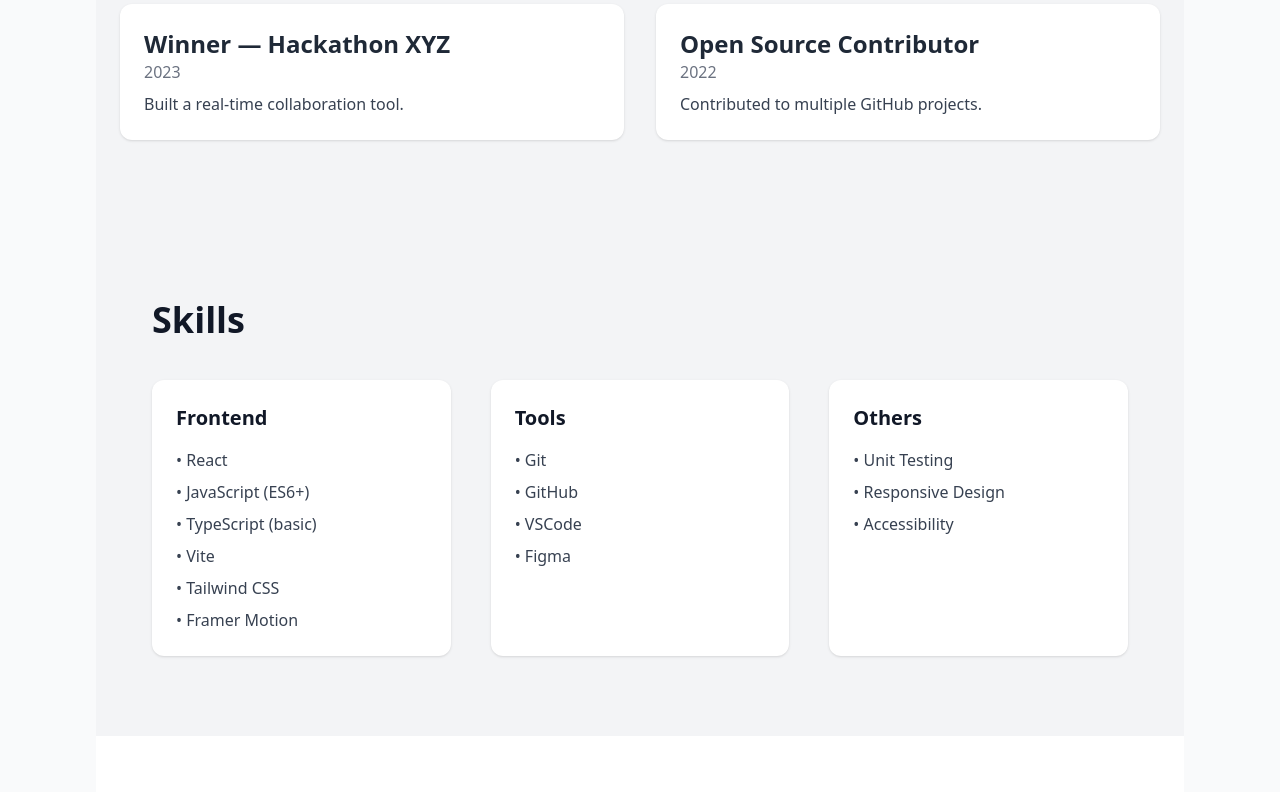
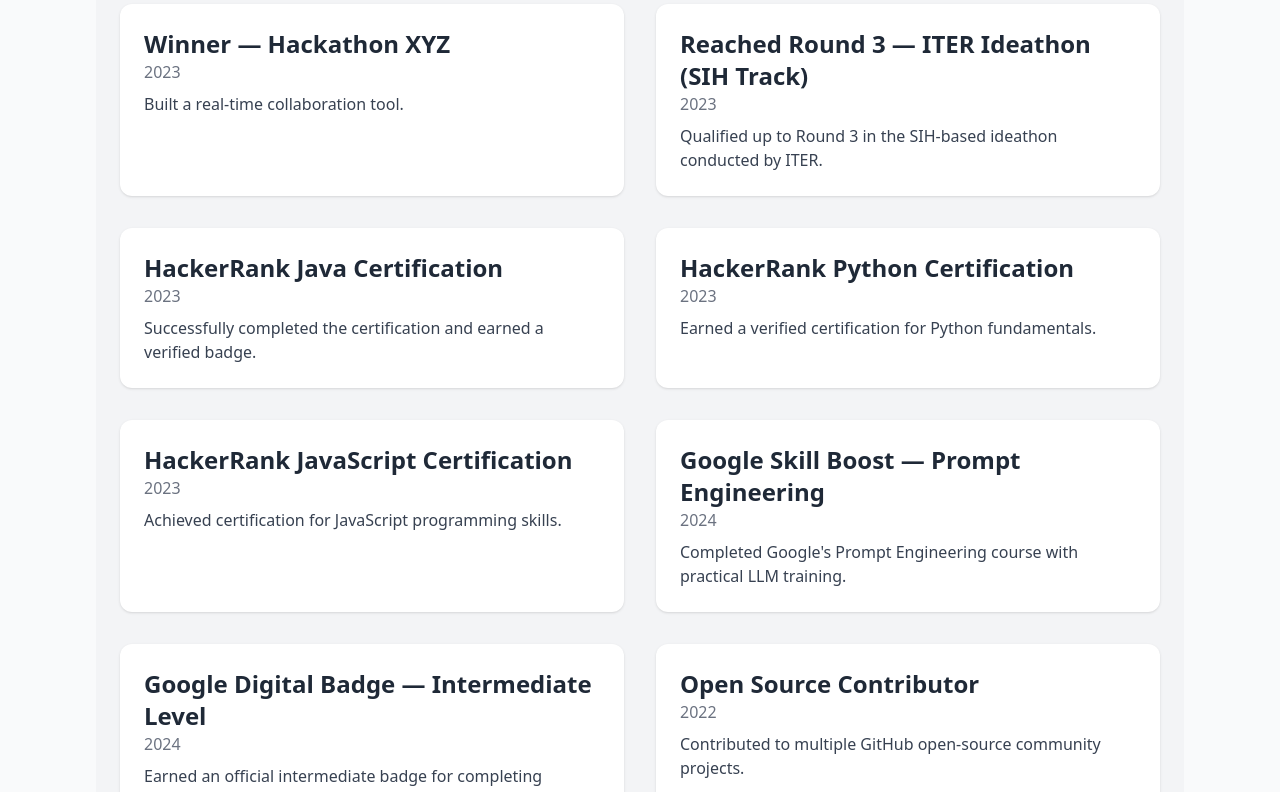
Before and after one commit to zennintoji29-create/PROT2nd, a React (Vite) app in the folder port2-main/port2-main/: page / in a window 1280 px wide. Shown: the part 1780-2572 px from the top of the page. Built offline with nearby package versions, Linux system fonts and the light colour scheme.

Commit message:
Update achievements.js

```diff
--- a/port2-main/port2-main/src/data/achievements.js
+++ b/port2-main/port2-main/src/data/achievements.js
@@ -2,15 +2,59 @@
   {
     id: 1,
     year: 2023,
+    icon: "🏆",
     title: "Winner — Hackathon XYZ",
     description: "Built a real-time collaboration tool."
   },
   {
     id: 2,
+    year: 2023,
+    icon: "🚀",
+    title: "Reached Round 3 — ITER Ideathon (SIH Track)",
+    description: "Qualified up to Round 3 in the SIH-based ideathon conducted by ITER."
+  },
+  {
+    id: 3,
+    year: 2023,
+    icon: "🎓",
+    title: "HackerRank Java Certification",
+    description: "Successfully completed the certification and earned a verified badge."
+  },
+  {
+    id: 4,
+    year: 2023,
+    icon: "🎓",
+    title: "HackerRank Python Certification",
+    description: "Earned a verified certification for Python fundamentals."
+  },
+  {
+    id: 5,
+    year: 2023,
+    icon: "🎓",
+    title: "HackerRank JavaScript Certification",
+    description: "Achieved certification for JavaScript programming skills."
+  },
+  {
+    id: 6,
+    year: 2024,
+    icon: "🤖",
+    title: "Google Skill Boost — Prompt Engineering",
+    description: "Completed Google's Prompt Engineering course with practical LLM training."
+  },
+  {
+    id: 7,
+    year: 2024,
+    icon: "🔰",
+    title: "Google Digital Badge — Intermediate Level",
+    description: "Earned an official intermediate badge for completing Google Skill modules."
+  },
+  {
+    id: 8,
     year: 2022,
+    icon: "💻",
     title: "Open Source Contributor",
-    description: "Contributed to multiple GitHub projects."
+    description: "Contributed to multiple GitHub open-source community projects."
   }
-]
+];
 
-export default achievements
+export default achievements;
```
